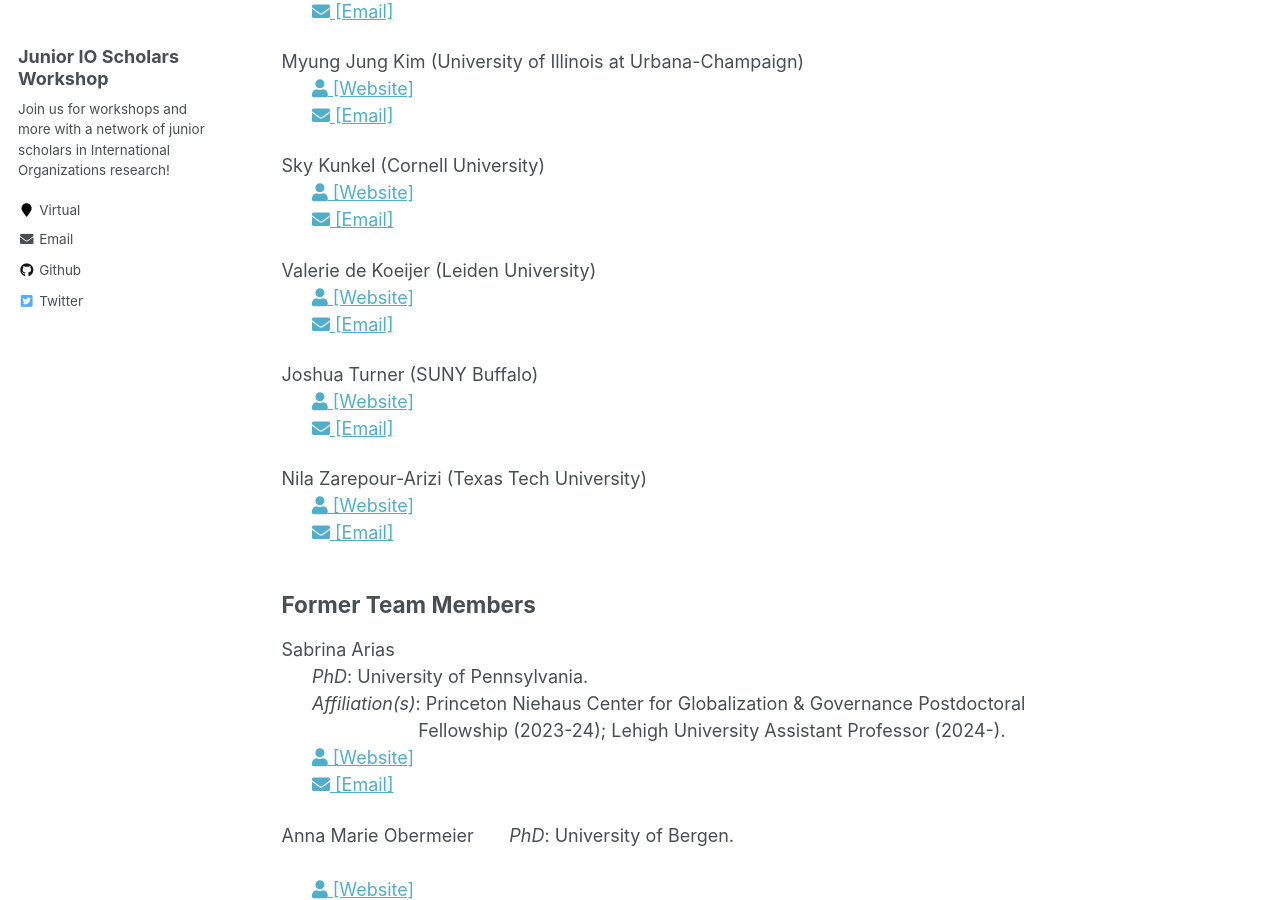
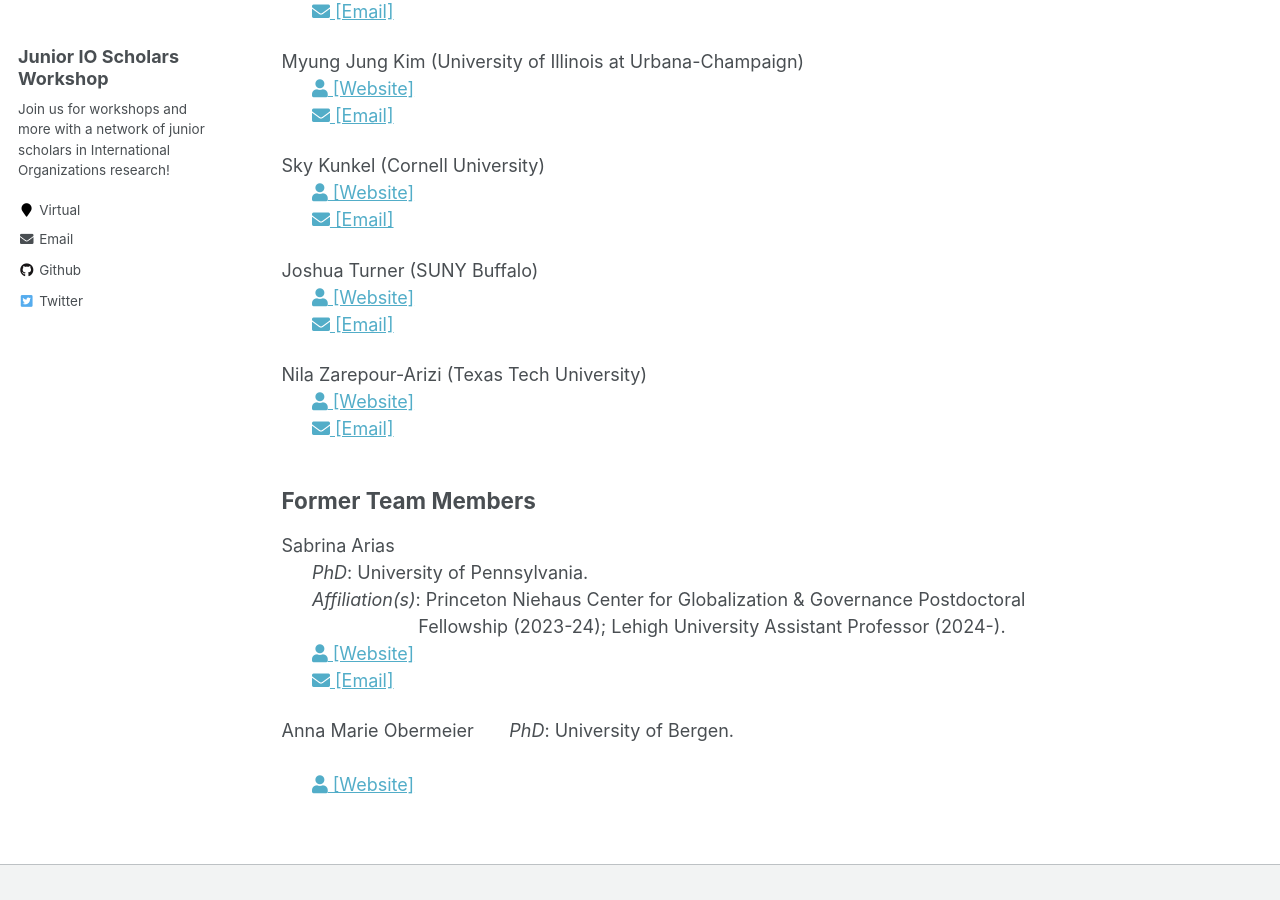
Before and after one commit to IO-workshop/IO-workshop.github.io, a Jekyll site: the page built from _pages/team.md, in a window 1280 px wide and 900 px high, scrolled down 343 px. Built offline with Jekyll 4.4.1, drawn with Linux system fonts in a browser that asks for light colours.

Commit message:
Update team.md

```diff
--- a/_pages/team.md
+++ b/_pages/team.md
@@ -25,9 +25,9 @@ Sky Kunkel (Cornell University)
 <br>&nbsp;&nbsp;&nbsp;&nbsp;&nbsp;&nbsp;<span style="padding-right:5%"><a href='{{ "https://www.skytheacademic.com"}}'><i class='fas fa-user'></i> [Website]</a></span>
 <br>&nbsp;&nbsp;&nbsp;&nbsp;&nbsp;&nbsp;<span style="padding-right:5%"><a href='{{ "mailto:sk3386@cornell.edu"}}'><i class='fas fa-envelope'></i> [Email]</a></span>
 
-Valerie de Koeijer (Leiden University)
+<!-- Valerie de Koeijer (Leiden University)
 <br>&nbsp;&nbsp;&nbsp;&nbsp;&nbsp;&nbsp;<span style="padding-right:5%"><a href='{{ "https://www.universiteitleiden.nl/en/staffmembers/valerie-de-koeijer"}}'><i class='fas fa-user'></i> [Website]</a></span>
-<br>&nbsp;&nbsp;&nbsp;&nbsp;&nbsp;&nbsp;<span style="padding-right:5%"><a href='{{ "mailto:v.j.c.de.koeijer@fgga.leidenuniv.nl"}}'><i class='fas fa-envelope'></i> [Email]</a></span>
+<br>&nbsp;&nbsp;&nbsp;&nbsp;&nbsp;&nbsp;<span style="padding-right:5%"><a href='{{ "mailto:v.j.c.de.koeijer@fgga.leidenuniv.nl"}}'><i class='fas fa-envelope'></i> [Email]</a></span> -->
 
 Joshua Turner (SUNY Buffalo)
 <br>&nbsp;&nbsp;&nbsp;&nbsp;&nbsp;&nbsp;<span style="padding-right:5%"><a href='{{ "https://www.joshuaaturner.net/"}}'><i class='fas fa-user'></i> [Website]</a></span>
```
